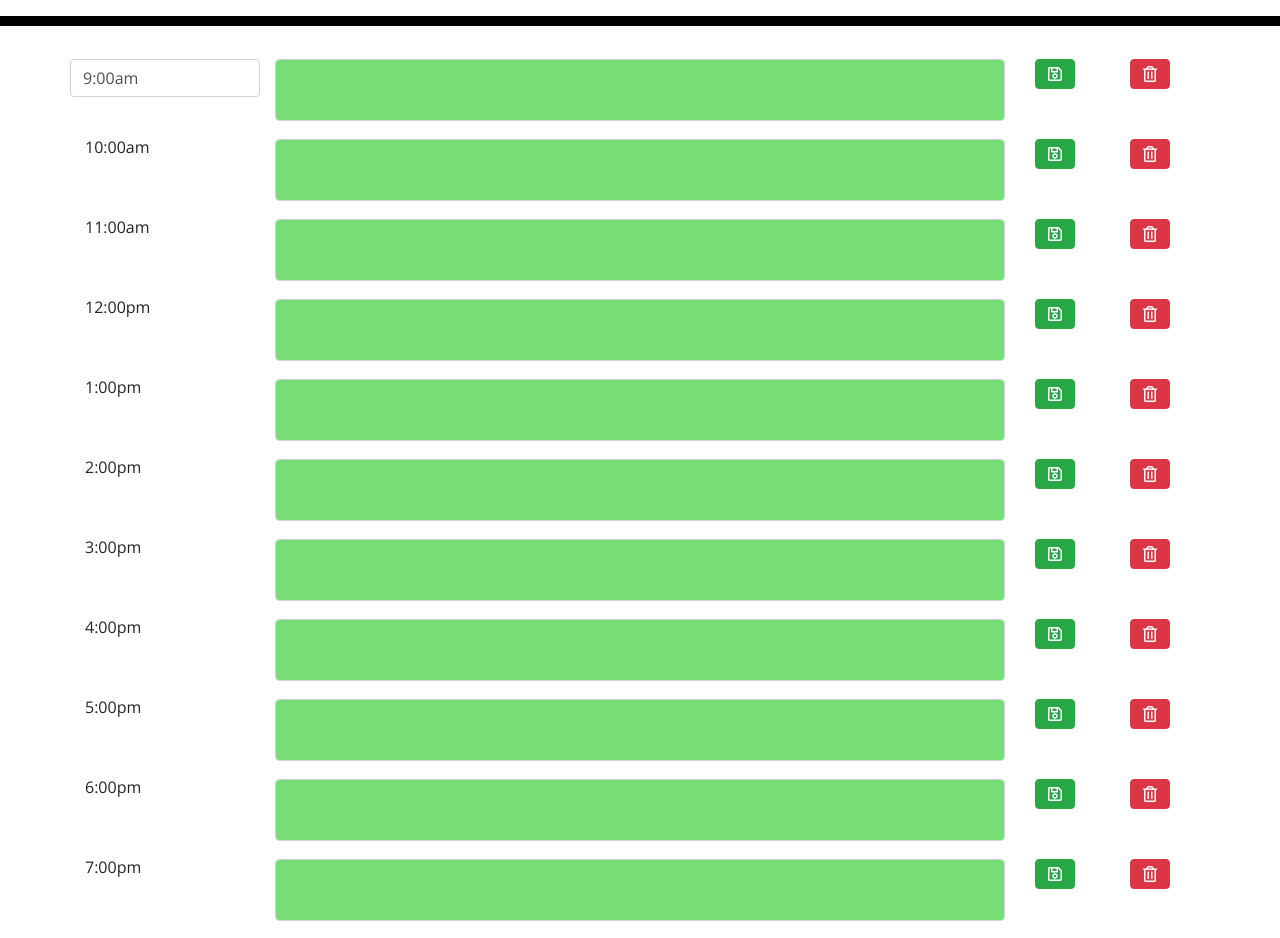
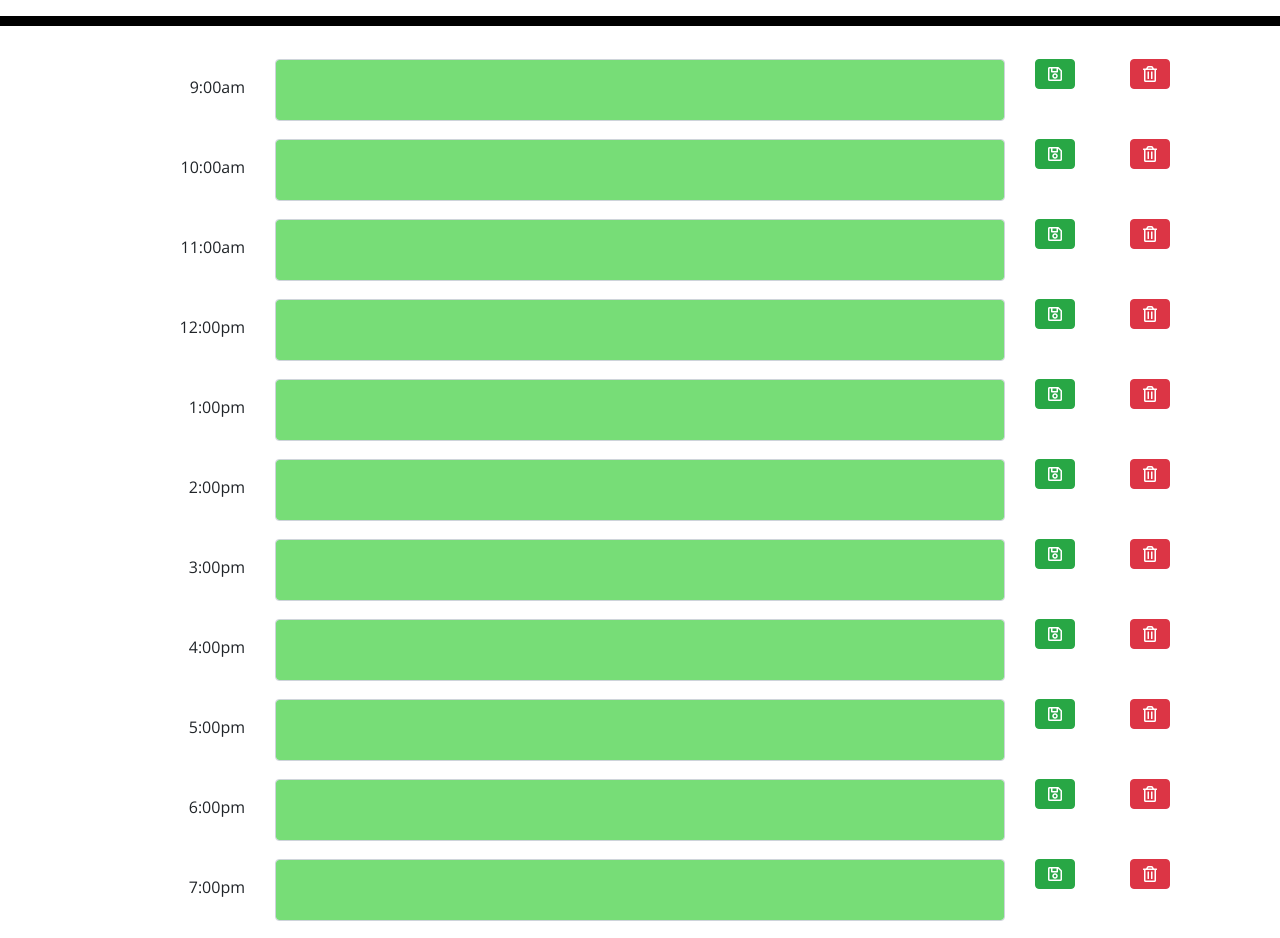
Before and after one commit to cmoss703/daily-planner, a plain HTML site: page index.html in a window 1280 px wide. Shown: the part 300-1238 px from the top of the page. Drawn offline with nearby package versions, Linux system fonts and the light colour scheme.

Commit message:
Updated README and added commenting

```diff
--- a/index.html
+++ b/index.html
@@ -32,79 +32,81 @@
 
 
     <div class="container">
-      <!-- Timeblocks go here -->
+
+      <!-- Time blocks -->
+
       <div class="row">
-        <div class="col-md-2 form-control"><p>9:00am</p></div>
+        <div class="col-md-2 time"><p>9:00am</p></div>
         <div class="col-md-8"><textarea class="form-control" id="task-hour9"></textarea></div>
         <div class="col-md-1"><button class="btn btn-success far fa-save" id="hour9"></button></div>
         <div class="col-md-1"><button class="btn btn-danger far fa-trash-alt" id="clear9"></button></div>
       </div>
 
       <div class="row">
-        <div class="col-md-2"><p>10:00am</p></div>
+        <div class="col-md-2 time"><p>10:00am</p></div>
         <div class="col-md-8"><textarea class="form-control" id="task-hour10"></textarea></div>
         <div class="col-md-1"><button class="btn btn-success far fa-save" id="hour10"></button></div>
         <div class="col-md-1"><button class="btn btn-danger far fa-trash-alt" id="clear10"></button></div>
       </div>
 
       <div class="row">
-        <div class="col-md-2"><p>11:00am</p></div>
+        <div class="col-md-2 time"><p>11:00am</p></div>
         <div class="col-md-8"><textarea class="form-control" id="task-hour11"></textarea></div>
         <div class="col-md-1"><button class="btn btn-success far fa-save" id="hour11"></button></div>
         <div class="col-md-1"><button class="btn btn-danger far fa-trash-alt" id="clear11"></button></div>
       </div>
 
       <div class="row">
-        <div class="col-md-2"><p>12:00pm</p></div>
+        <div class="col-md-2 time"><p>12:00pm</p></div>
         <div class="col-md-8"><textarea class="form-control" id="task-hour12"></textarea></div>
         <div class="col-md-1"><button class="btn btn-success far fa-save" id="hour12"></button></div>
         <div class="col-md-1"><button class="btn btn-danger far fa-trash-alt" id="clear12"></button></div>
       </div>
 
       <div class="row">
-        <div class="col-md-2"><p>1:00pm</p></div>
+        <div class="col-md-2 time"><p>1:00pm</p></div>
         <div class="col-md-8"><textarea class="form-control" id="task-hour13"></textarea></div>
         <div class="col-md-1"><button class="btn btn-success far fa-save" id="hour13"></button></div>
         <div class="col-md-1"><button class="btn btn-danger far fa-trash-alt" id="clear13"></button></div>
       </div>
 
       <div class="row">
-        <div class="col-md-2"><p>2:00pm</p></div>
+        <div class="col-md-2 time"><p>2:00pm</p></div>
         <div class="col-md-8"><textarea class="form-control" id="task-hour14"></textarea></div>
         <div class="col-md-1"><button class="btn btn-success far fa-save" id="hour14"></button></div>
         <div class="col-md-1"><button class="btn btn-danger far fa-trash-alt" id="clear14"></button></div>
       </div>
 
       <div class="row">
-        <div class="col-md-2"><p>3:00pm</p></div>
+        <div class="col-md-2 time"><p>3:00pm</p></div>
         <div class="col-md-8"><textarea class="form-control" id="task-hour15"></textarea></div>
         <div class="col-md-1"><button class="btn btn-success far fa-save" id="hour15"></button></div>
         <div class="col-md-1"><button class="btn btn-danger far fa-trash-alt" id="clear15"></button></div>
       </div>
 
       <div class="row">
-        <div class="col-md-2"><p>4:00pm</p></div>
+        <div class="col-md-2 time"><p>4:00pm</p></div>
         <div class="col-md-8"><textarea class="form-control" id="task-hour16"></textarea></div>
         <div class="col-md-1"><button class="btn btn-success far fa-save" id="hour16"></button></div>
         <div class="col-md-1"><button class="btn btn-danger far fa-trash-alt" id="clear16"></button></div>
       </div>
 
       <div class="row">
-        <div class="col-md-2"><p>5:00pm</p></div>
+        <div class="col-md-2 time"><p>5:00pm</p></div>
         <div class="col-md-8"><textarea class="form-control" id="task-hour17"></textarea></div>
         <div class="col-md-1"><button class="btn btn-success far fa-save" id="hour17"></button></div>
         <div class="col-md-1"><button class="btn btn-danger far fa-trash-alt" id="clear17"></button></div>
       </div>
 
       <div class="row">
-        <div class="col-md-2"><p>6:00pm</p></div>
+        <div class="col-md-2 time"><p>6:00pm</p></div>
         <div class="col-md-8"><textarea class="form-control" id="task-hour18"></textarea></div>
         <div class="col-md-1"><button class="btn btn-success far fa-save" id="hour18"></button></div>
         <div class="col-md-1"><button class="btn btn-danger far fa-trash-alt" id="clear18"></button></div>
       </div>
 
       <div class="row">
-        <div class="col-md-2"><p>7:00pm</p></div>
+        <div class="col-md-2 time"><p>7:00pm</p></div>
         <div class="col-md-8"><textarea class="form-control" id="task-hour19"></textarea></div>
         <div class="col-md-1"><button class="btn btn-success far fa-save" id="hour19"></button></div>
         <div class="col-md-1"><button class="btn btn-danger far fa-trash-alt" id="clear19"></button></div>
--- a/script.js
+++ b/script.js
@@ -1,3 +1,5 @@
+// Time interval to be deployed once the page has fully loaded
+
 $(document).ready(function () {
     function currentTime() {
         $('#currentDay').html(moment().format('MMMM Do YYYY, h:mm:ss a'));
@@ -6,6 +8,8 @@ $(document).ready(function () {
     setInterval(function () {
         currentTime();
     }, 1000);
+
+    // function called to fill in any boxes that have a task saved in local storage
 
     populateBoxes()
 
@@ -20,14 +24,14 @@ $(document).ready(function () {
         }
     };
 
-// var obj = {title: attribute}
+    // when the save button is clicked, the button ID is changed to the taskID and then saved to local storage to be called in the function above.
 
     $(".btn-success").on("click", function () {
 
         var saveID = $(this).attr("id")
         taskID = "#task-" + saveID;
 
-    console.log($(taskID).val());
+        console.log("saved " + taskID);
 
         var userData = $(taskID).val();
 
@@ -35,16 +39,25 @@ $(".btn-success").on("click", function () {
 
     });
 
+    // when the clear button next to a task is clicked, the task is deleted from storage
+
     $(".btn-danger").on("click", function () {
 
         var clearID = $(this).attr("id")
-    taskID = "#task-hour" + clearID.substring(5, 7);
+        var hourID = "hour" + clearID.substring(5, 7);
+        taskID = "#task-" + hourID;
 
-    console.log(taskID);
+        console.log("cleared " + taskID);
 
-    $(taskID).val('');
+        localStorage.removeItem("saved " + hourID);
 
     });
+
+    // this function updates the class of a time box based on whether the respective hour has passed,
+    // matches the current hour (retrieved using Moment), or has yet to occur.
+    // The new class corresponds to a css style which changes the color of that box.
+
+    timePast();
 
     function timePast() {
 
@@ -71,14 +84,16 @@ function timePast() {
 
     };
 
+    // When the "Clear Schedule" button is clicked, all items are cleared from local storage and from the task boxes.
+
     $("#clearDay").on("click", function () {
 
         localStorage.clear();
 
         populateBoxes();
 
+        console.log("Day cleared")
+
     });
 
-timePast();
-
 });
--- a/style.css
+++ b/style.css
@@ -69,3 +69,8 @@ textarea{
   font-size: 20px;
   transition: all .3s ease-in-out;
 }
+
+.time {
+  text-align: right;
+  padding-top: 20px;
+}
```
Also changed, not shown: images/7pm.png (added), images/storage.png (added), 1 other file. Lines whose indentation alone changed are shown as unchanged.
